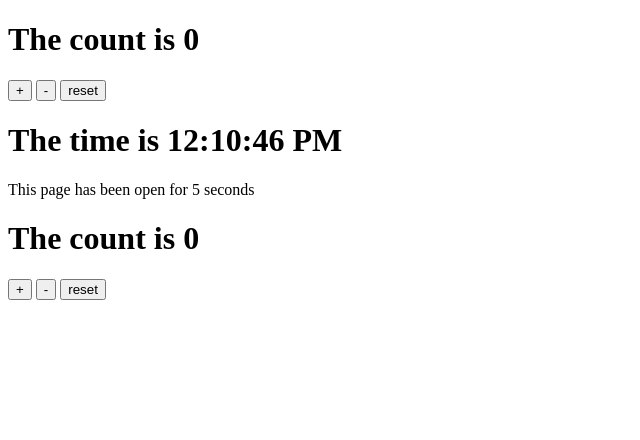
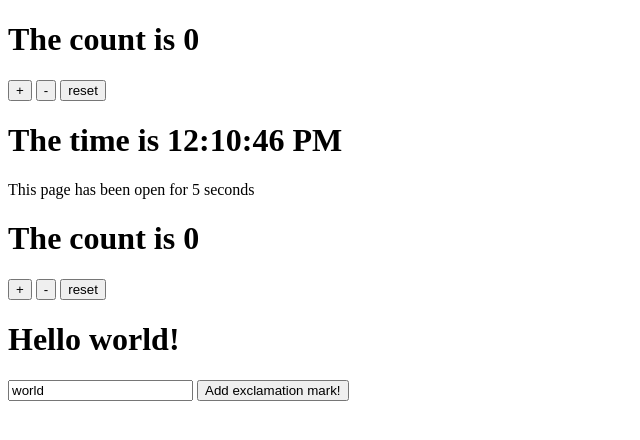
Before and after one commit to Lechros/study-svelte, a SvelteKit app: page /8 in a window 1280 px wide. Shown: the top 440 px of the page, without its empty margins (0-640 px from the left). Built offline with nearby package versions, Linux system fonts and the light colour scheme.

Commit message:
8: store bindings

```diff
--- a/src/routes/8/+page.svelte
+++ b/src/routes/8/+page.svelte
@@ -2,8 +2,10 @@
 	import ReadableStores from "./readable-stores.svelte";
     import WritableStores from "./writable-stores.svelte";
     import CustomStores from "./custom-stores.svelte";
+	import StoreBindings from "./store-bindings.svelte";
 </script>
 
 <WritableStores/>
 <ReadableStores/>
 <CustomStores/>
+<StoreBindings/>
--- /dev/null
+++ b/src/routes/8/store-bindings.svelte
@@ -0,0 +1,9 @@
+<script>
+	import { name, greeting } from "./stores4";
+</script>
+
+<h1>{$greeting}</h1>
+<input bind:value={$name}>
+<button on:click="{() => $name += '!'}">
+    Add exclamation mark!
+</button>
--- /dev/null
+++ b/src/routes/8/stores4.js
@@ -0,0 +1,8 @@
+import { writable, derived } from 'svelte/store';
+
+export const name = writable('world');
+
+export const greeting = derived(
+    name,
+    $name => `Hello ${$name}!`
+);
```
